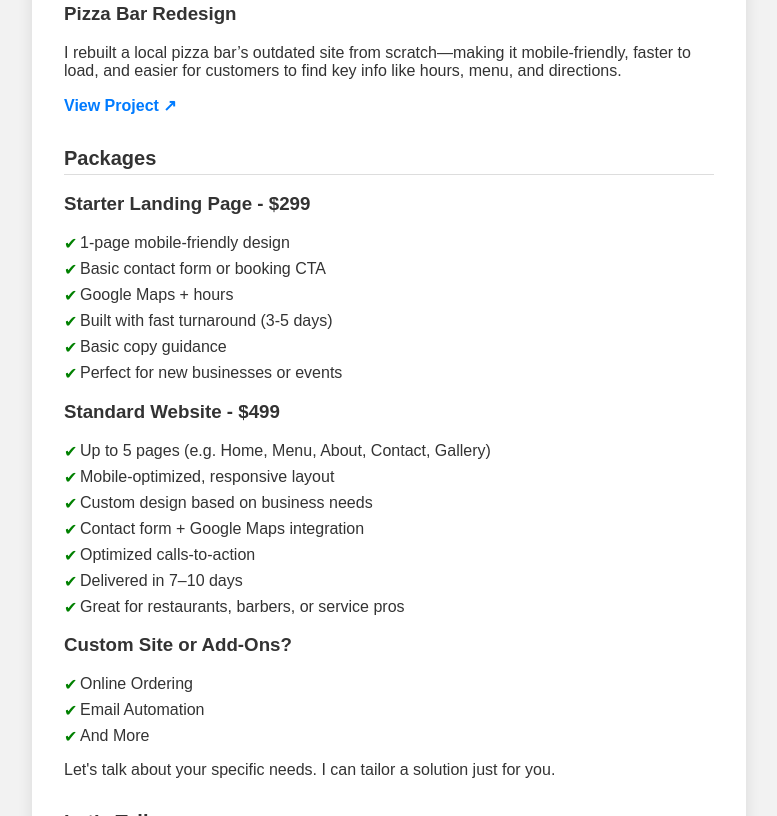
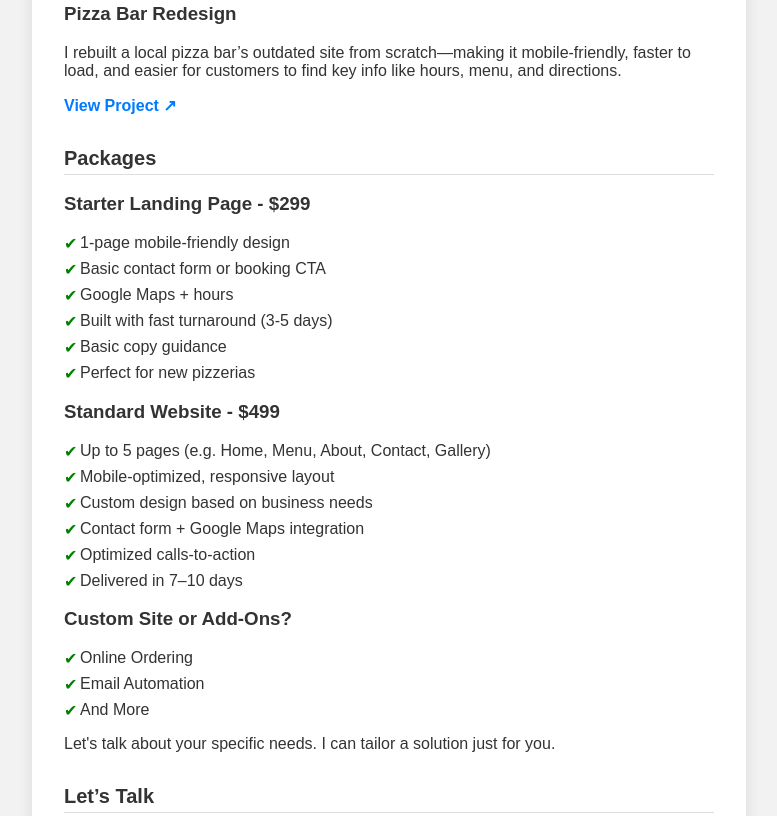
Before and after one commit to andrewprz5/Portfolio-Page, a plain HTML site: page index.html in a window 1280 px wide. Shown: the part 531-1347 px from the top of the page, without its empty margins (251-1028 px from the left). Drawn offline with Linux system fonts and the light colour scheme.

Commit message:
Tweak List Items

```diff
--- a/index.html
+++ b/index.html
@@ -42,7 +42,7 @@
       <li>Google Maps + hours</li>
       <li>Built with fast turnaround (3-5 days)</li>
       <li>Basic copy guidance</li>
-      <li>Perfect for new businesses or events</li>
+      <li>Perfect for new pizzerias</li>
     </ul>
     <h3>Standard Website - $499</h3>
     <ul class="services">
@@ -52,7 +52,6 @@
       <li>Contact form + Google Maps integration</li>
       <li>Optimized calls-to-action</li>
       <li>Delivered in 7–10 days</li>
-      <li>Great for restaurants, barbers, or service pros</li>
     </ul>
     <h3>Custom Site or Add-Ons?</h3>
     <ul class="services">
```
